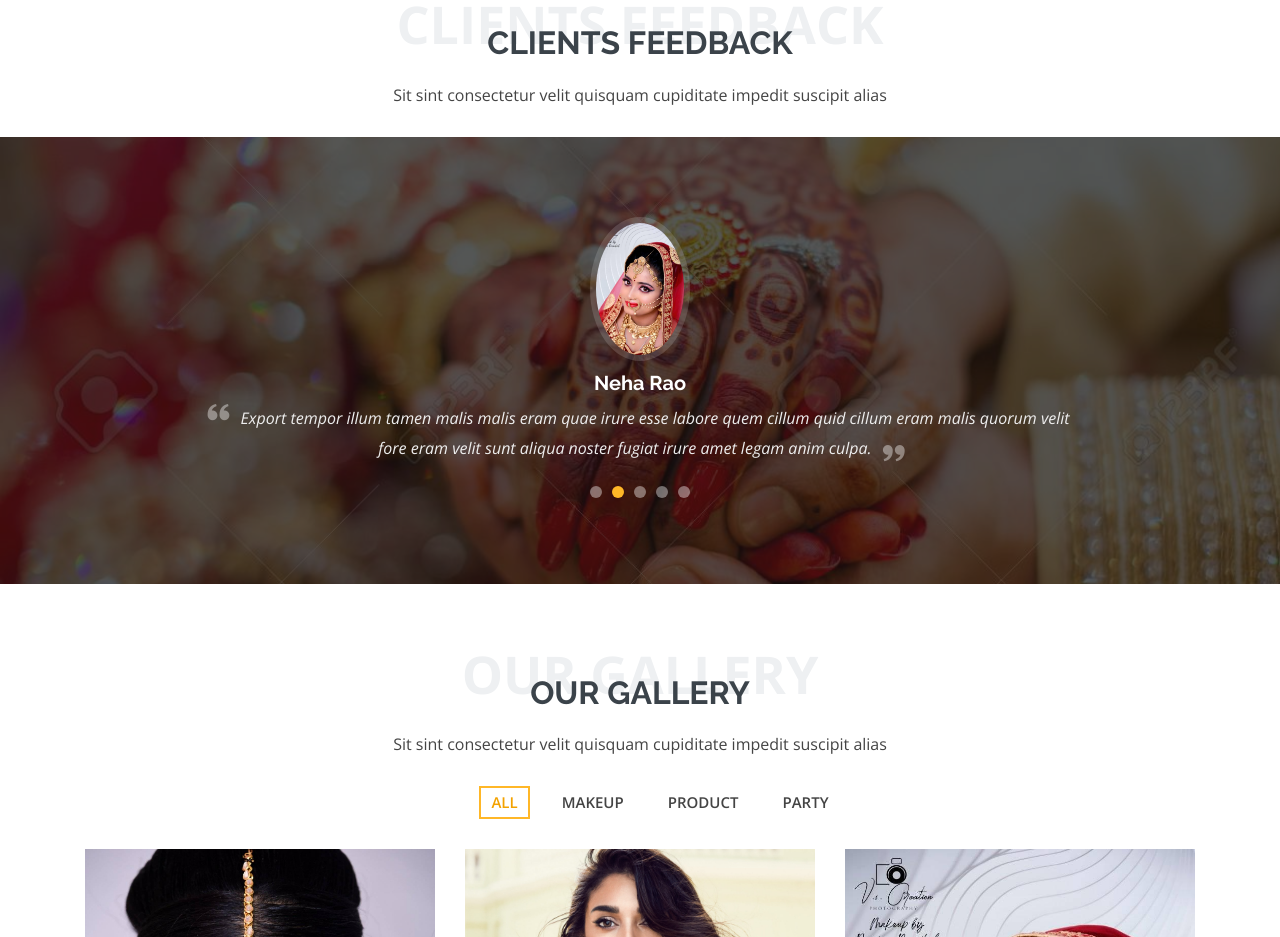
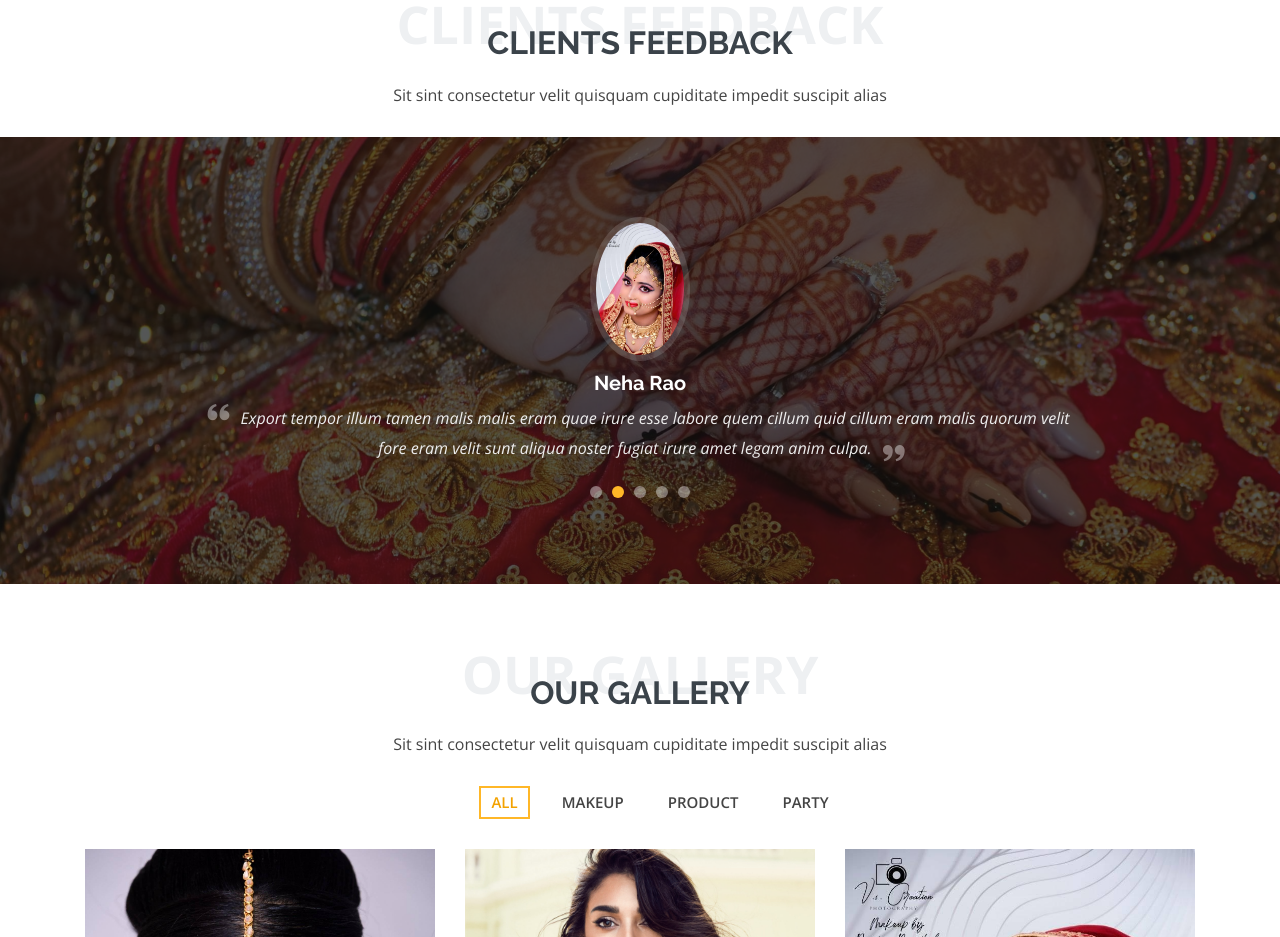
Before and after one commit to dipakk4327/www.makeover.in, a plain HTML site: page index.html in a window 1280 px wide. Shown: the part 2280-3217 px from the top of the page. Drawn offline with nearby package versions, Linux system fonts and the light colour scheme.

Commit message:
change
just change the bg

```diff
--- a/assets/css/style.css
+++ b/assets/css/style.css
@@ -745,7 +745,7 @@ section {
 --------------------------------------------------------------*/
 .testimonials {
   padding: 80px 0;
-  background: url("/assets/img/testimonials-bg.jpg") no-repeat;
+  background: url("/assets/img/test.jpg") no-repeat;
   background-position: center center;
   background-size: cover;
   position: relative;
```
